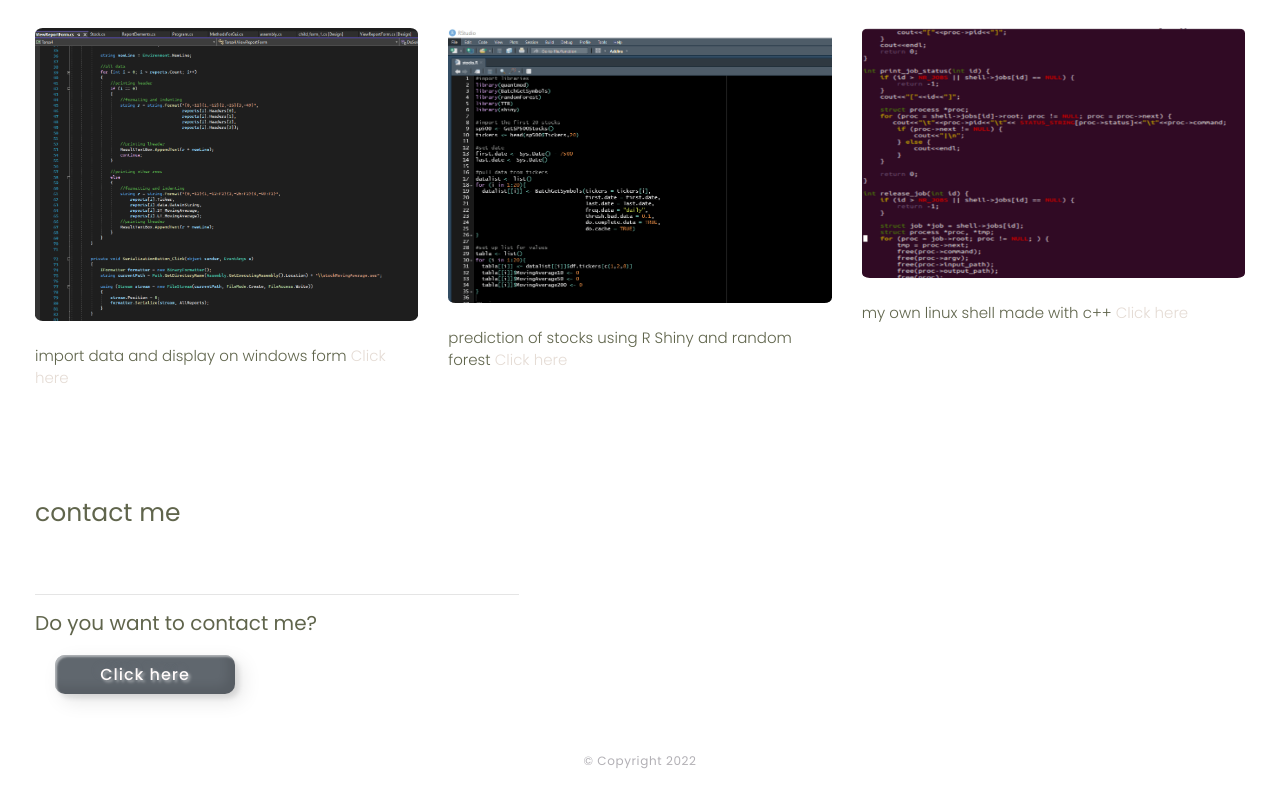
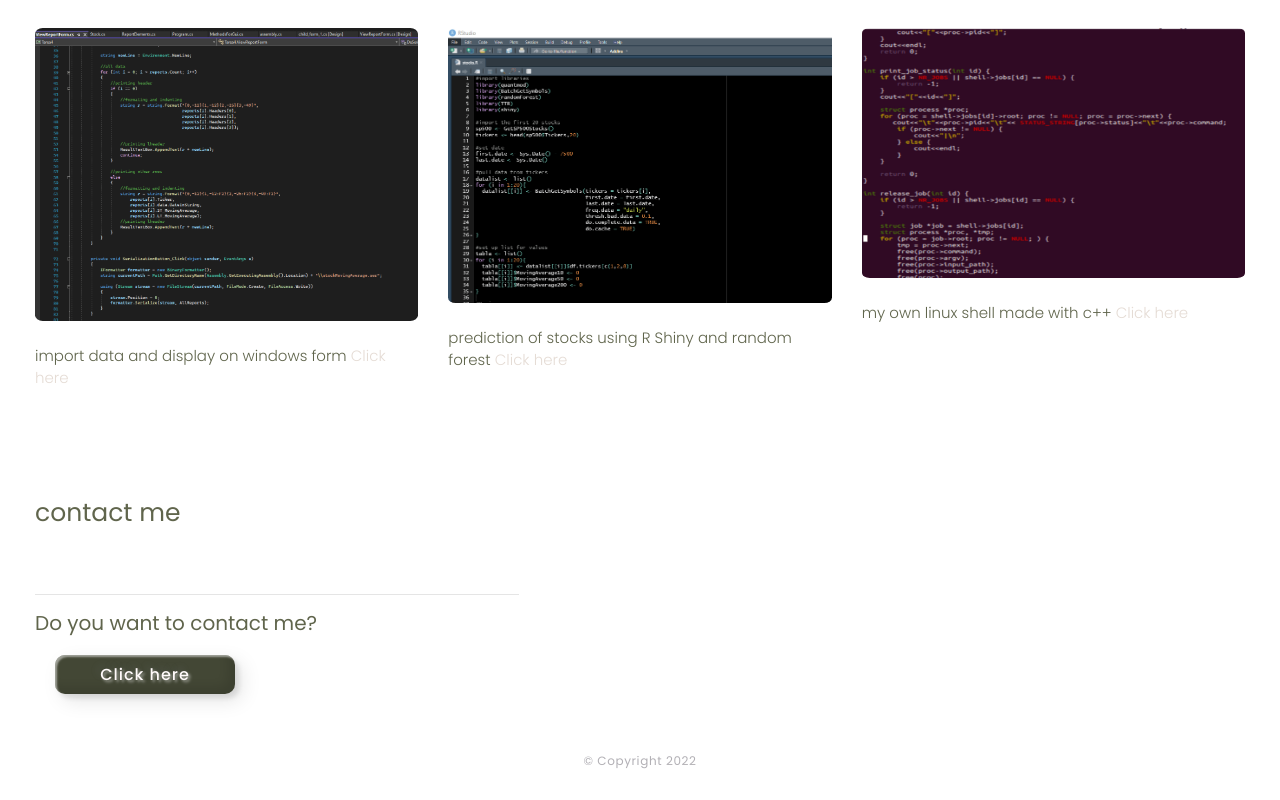
Before and after one commit to imandrec/-, a plain HTML site: page index.html in a window 1280 px wide. Shown: the part 2724-3524 px from the top of the page. Drawn offline with nearby package versions, Linux system fonts and the light colour scheme.

Commit message:
Update style.css

```diff
--- a/style.css
+++ b/style.css
@@ -219,7 +219,7 @@ button {
   font-weight: 500;
   letter-spacing: 1px;
   color: snow;
-  background-color: #60676e;
+  background-color: #434735;
   float: left
   transition: all 0.2s ease;
   padding: 10px 20px;
```
